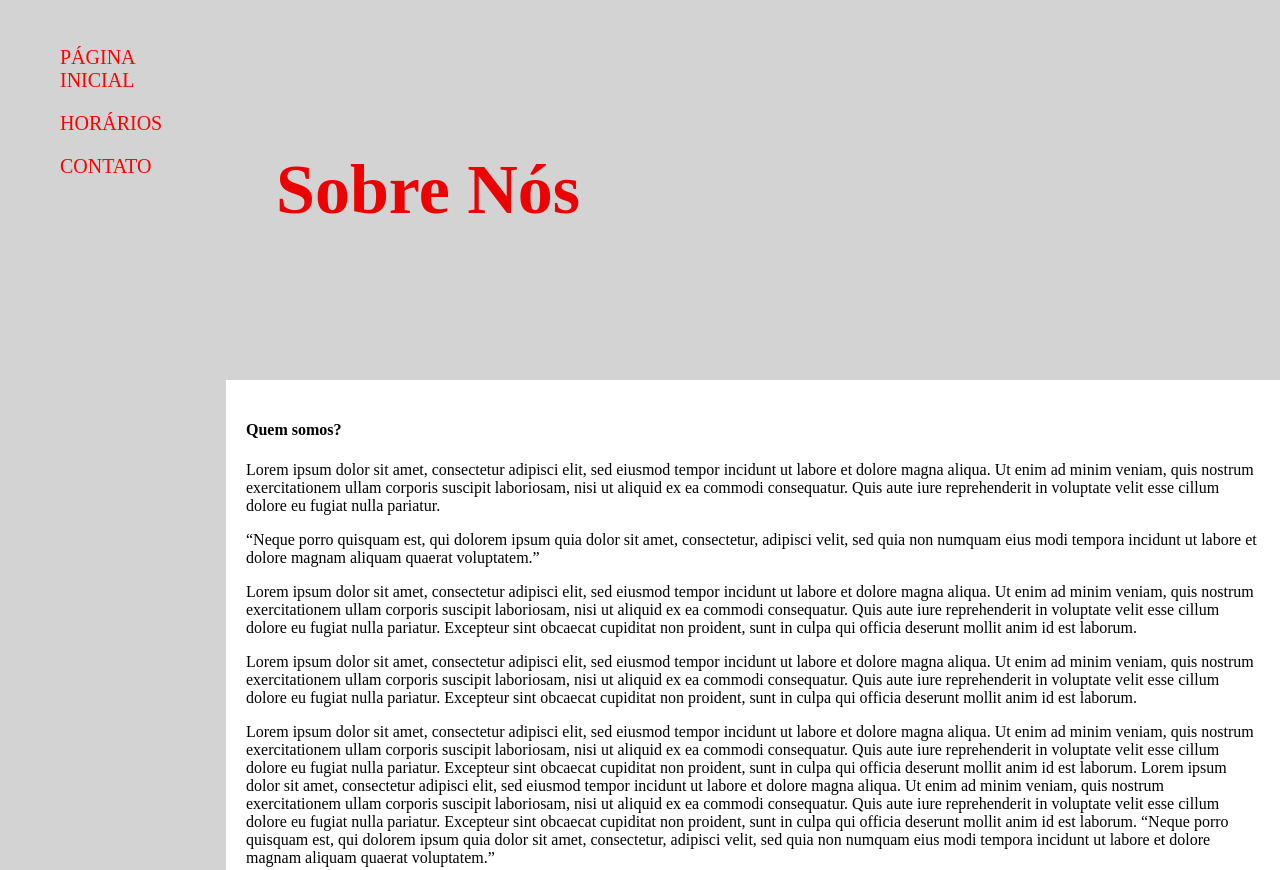
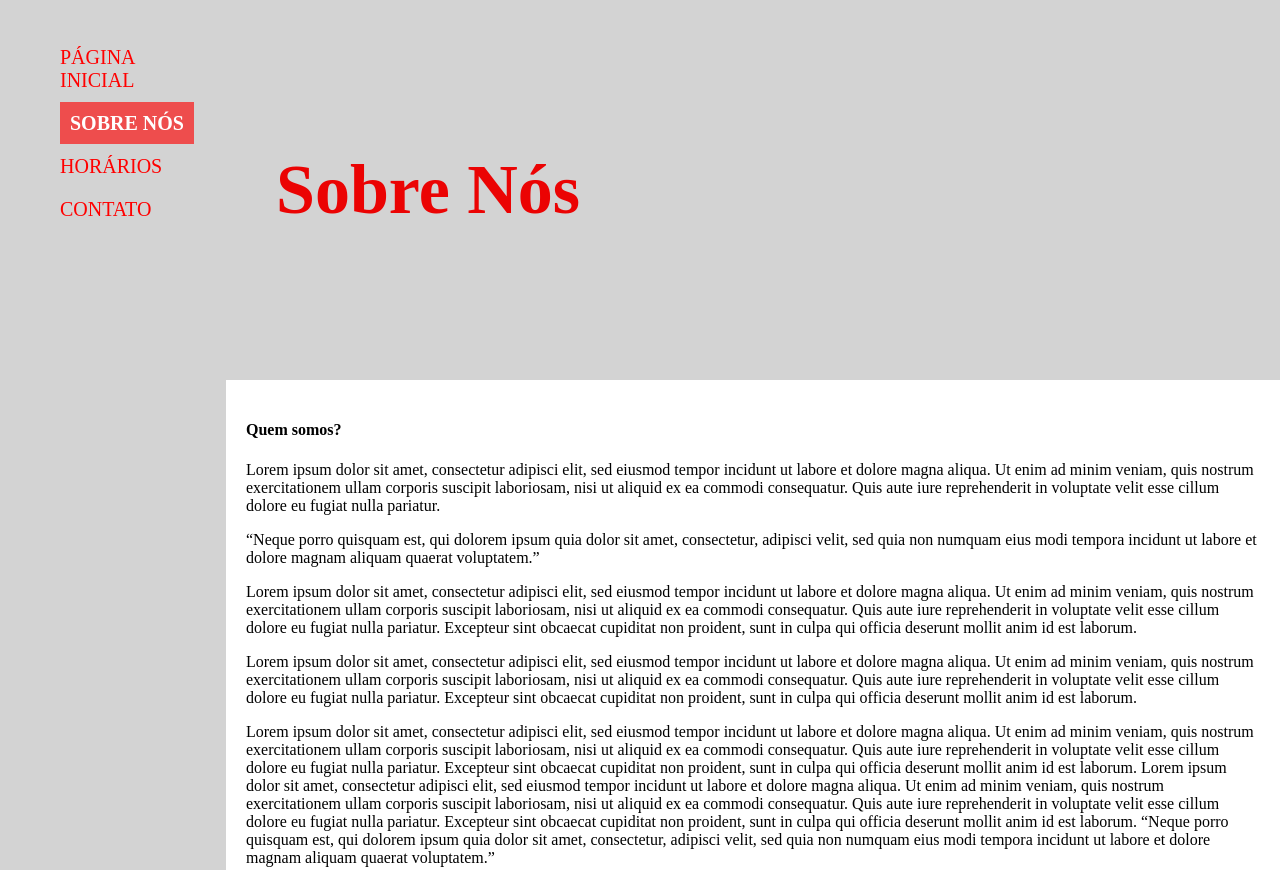
Before and after one commit to aliviasg/coracao_medcenter, a plain HTML site: page 2sobre.html in a window 1280 px wide. Shown: the top 870 px of the page. Drawn offline with Linux system fonts and the light colour scheme.

Commit message:
updating buttons in SOBRE

```diff
--- a/2sobre.html
+++ b/2sobre.html
@@ -10,9 +10,10 @@
     <div class="wrapper">
         <div class="menu">
             <ul>
-                <li><a href="../coracao_medcenter/index.html">Página inicial</a></li>
-                <li><a href="../coracao_medcenter/3horario.html">Horários</a></li>
-                <li><a href="../coracao_medcenter/4contato.html">Contato</a></li>
+                <li id="inactive"><a href="../coracao_medcenter/index.html">Página Inicial</a></li>
+                <li id="active"><a href="../coracao_medcenter/2sobre.html">Sobre nós</a></li>
+                <li id="inactive"><a href="../coracao_medcenter/3horario.html">Horários</a></li>
+                <li id="inactive"><a href="../coracao_medcenter/4contato.html">Contato</a></li>
             </ul>
         </div>
 
--- a/sobre.css
+++ b/sobre.css
@@ -40,9 +40,20 @@ body {
 
 }
 
+#inactive a {
+    color: red;
+}
+
+#active a {
+    background-color: rgba(255, 0, 0, 0.63);
+    font-weight: bold;
+    color: white;
+    padding: 10px;
+}
+
 .menu a:hover {
-    background-color: rgba(255, 0, 0, 0.63);
-    color: white;
+    background-color: rgba(255, 0, 0, 0.50);
+    color: white !important;
     padding: 10px;
 }
 
```
